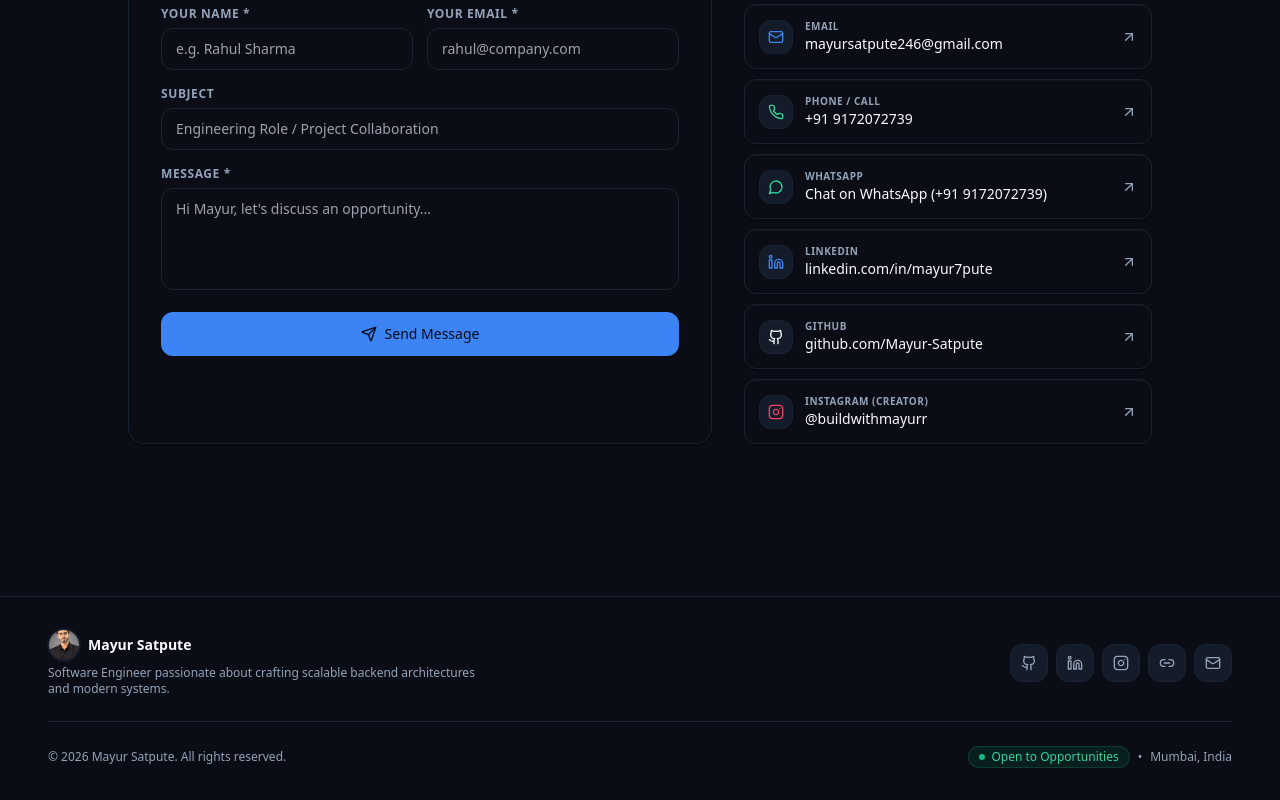
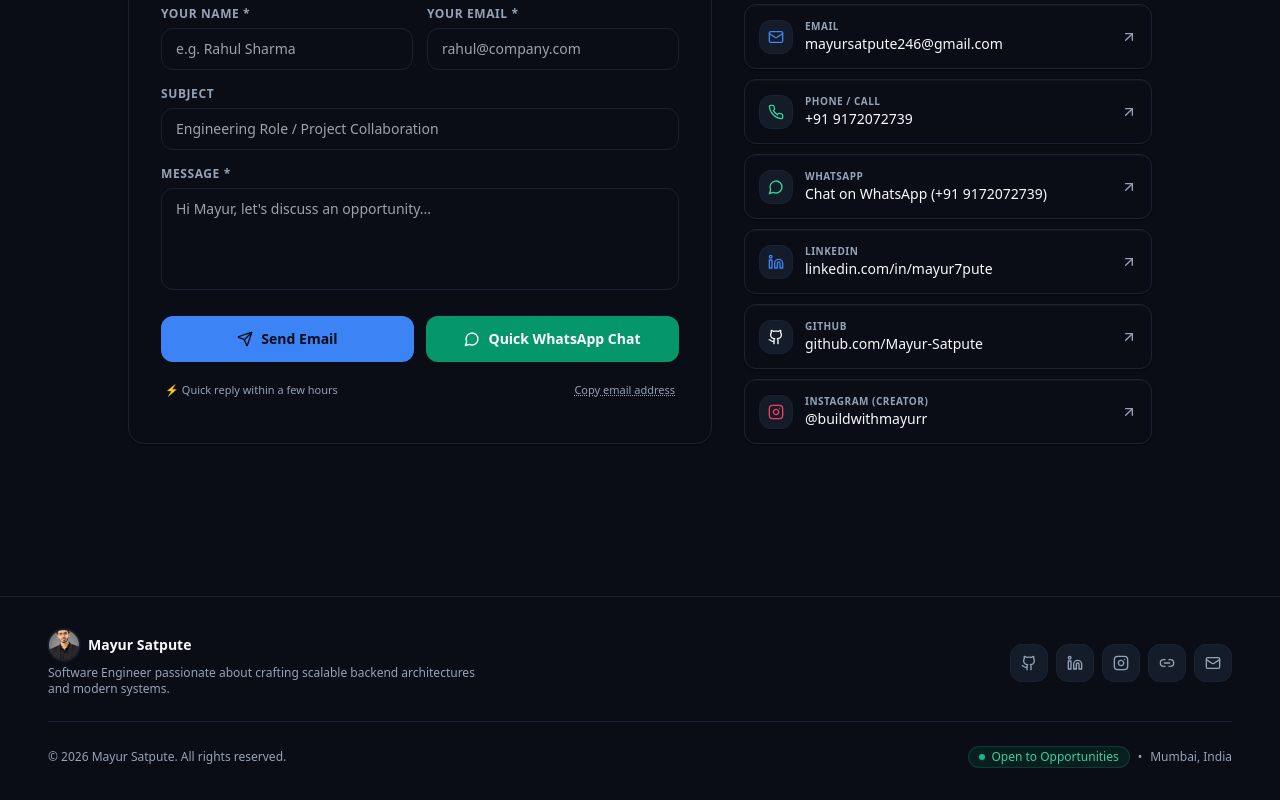
Before and after one commit to Mayur-Satpute/Mayur-Satpute.github.io, a Next.js app: page / in a window 1280 px wide. Shown: the part 4847-5647 px from the top of the page. Built offline with nearby package versions, Linux system fonts and the light colour scheme.

Commit message:
Enhance contact section: add 1-click WhatsApp Quick Chat, direct email and quick copy option

```diff
--- a/app/page.tsx
+++ b/app/page.tsx
@@ -192,21 +192,47 @@ function ContactForm() {
         )}
       </div>
 
-      <Button
-        type="submit"
-        disabled={isSubmitting}
-        className="w-full min-h-[44px] bg-primary hover:bg-primary/90 text-primary-foreground font-medium rounded-xl text-sm shadow-sm transition-all flex items-center justify-center gap-2"
-      >
-        <Send className="h-4 w-4" /> Send Message
-      </Button>
+      <div className="grid grid-cols-1 sm:grid-cols-2 gap-3 pt-1">
+        <Button
+          type="submit"
+          disabled={isSubmitting}
+          className="w-full min-h-[46px] bg-primary hover:bg-primary/90 text-primary-foreground font-semibold rounded-xl text-sm shadow-sm transition-all flex items-center justify-center gap-2"
+        >
+          <Send className="h-4 w-4" /> Send Email
+        </Button>
+
+        <a
+          href="https://wa.me/919172072739?text=Hi%20Mayur%2C%20I%20reviewed%20your%20portfolio%20and%20would%20like%20to%20connect%20regarding%20an%20opportunity."
+          target="_blank"
+          rel="noopener noreferrer"
+          className="w-full min-h-[46px] inline-flex items-center justify-center gap-2 px-4 rounded-xl text-sm font-semibold bg-emerald-600 hover:bg-emerald-700 text-white shadow-sm transition-all focus:outline-none focus:ring-2 focus:ring-emerald-500/40"
+        >
+          <MessageCircle className="h-4 w-4" /> Quick WhatsApp Chat
+        </a>
+      </div>
+
+      <div className="flex items-center justify-between text-[11px] text-muted-foreground pt-1 px-1">
+        <span>⚡ Quick reply within a few hours</span>
+        <button
+          type="button"
+          onClick={() => {
+            navigator.clipboard.writeText("mayursatpute246@gmail.com");
+            setSubmitted(true);
+            setTimeout(() => setSubmitted(false), 3000);
+          }}
+          className="hover:text-primary transition-colors underline decoration-dotted"
+        >
+          Copy email address
+        </button>
+      </div>
 
       {submitted && (
         <motion.p
           initial={{ opacity: 0, y: 4 }}
           animate={{ opacity: 1, y: 0 }}
-          className="text-xs text-emerald-600 dark:text-emerald-400 text-center font-medium"
+          className="text-xs text-emerald-600 dark:text-emerald-400 text-center font-medium bg-emerald-500/10 py-2 rounded-lg border border-emerald-500/20"
         >
-          Opening your email client... Looking forward to speaking!
+          Email address copied / Opening email client! Looking forward to connecting.
         </motion.p>
       )}
     </form>
```
